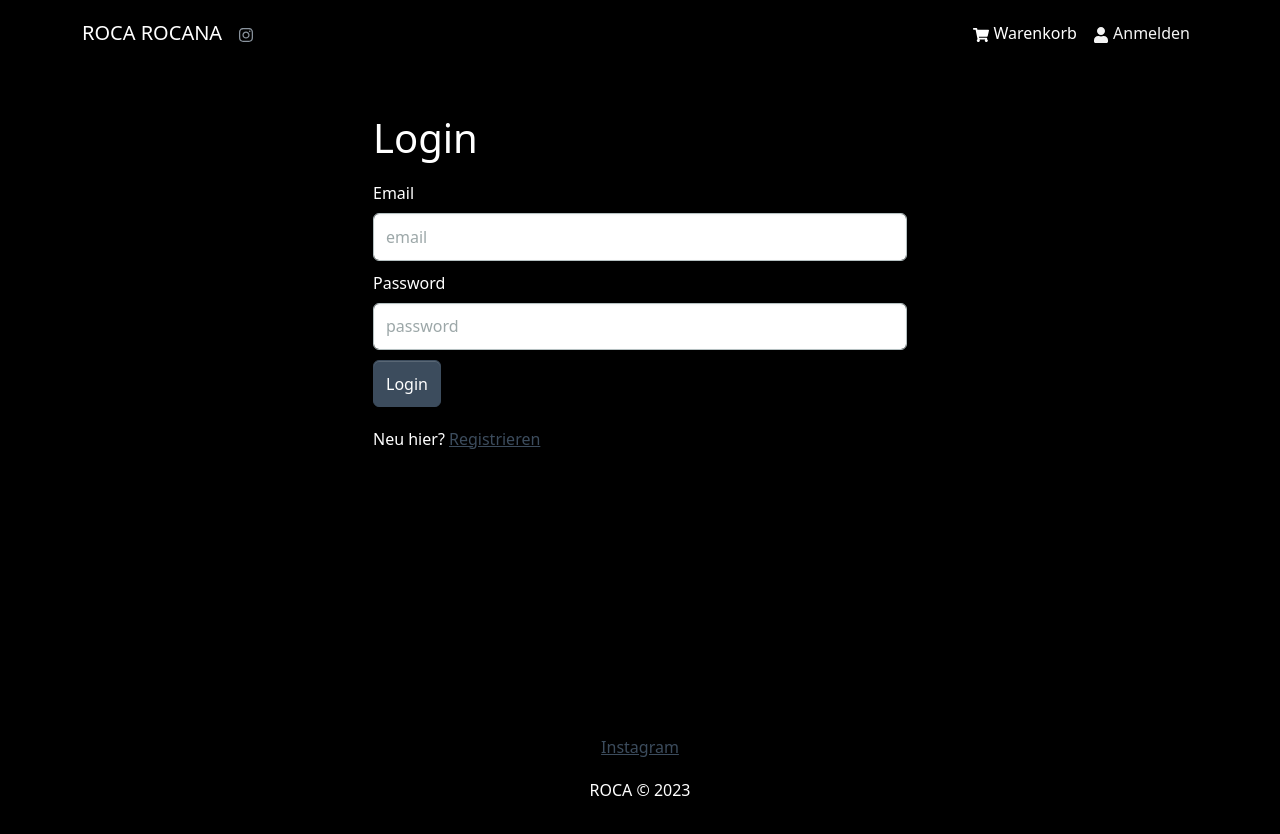
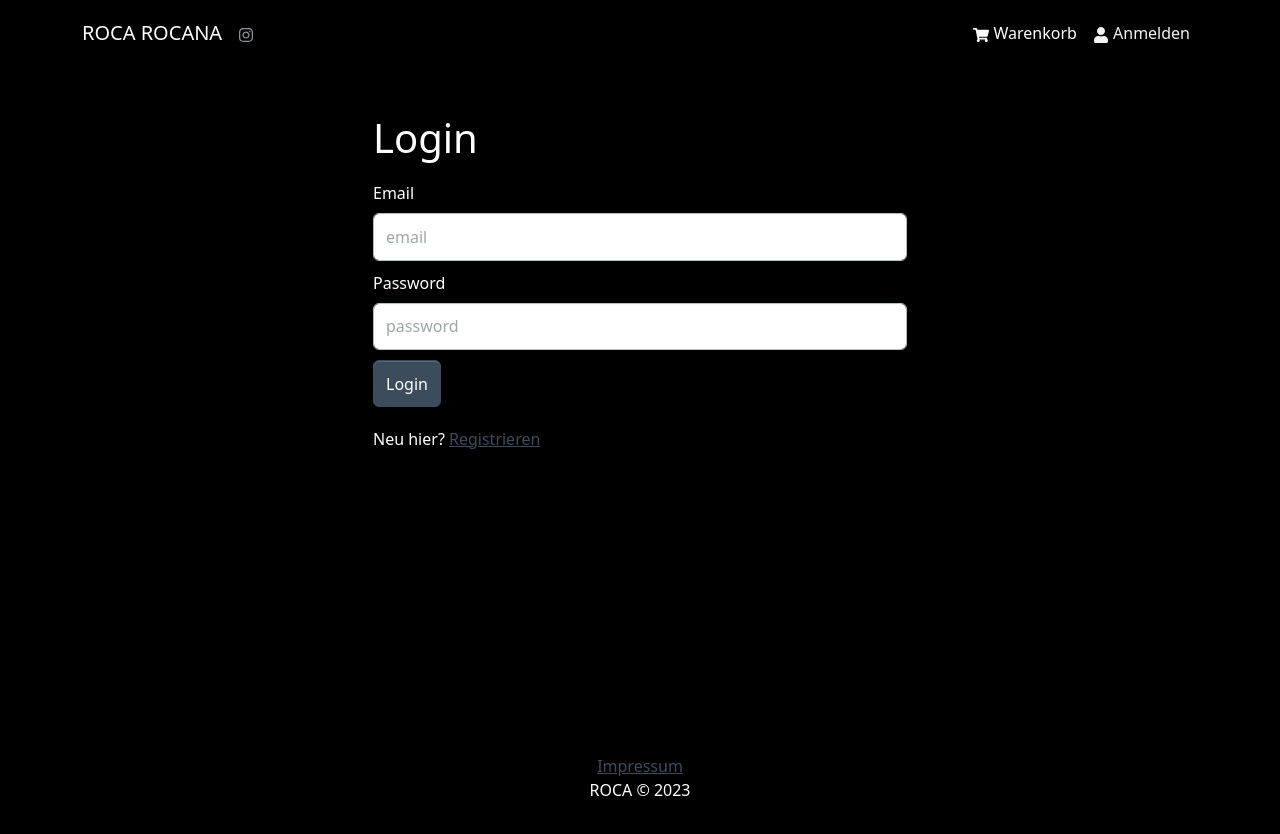
Before and after one commit to blncdn/rocashoptest3, a React (Create React App) app in the folder frontend/: page /login in a window 1280 px wide. Shown: the top 834 px of the page. Built offline with nearby package versions, Linux system fonts and the light colour scheme.

Commit message:
Footer.jsx

```diff
--- a/frontend/src/components/Footer.jsx
+++ b/frontend/src/components/Footer.jsx
@@ -7,8 +7,11 @@ const Footer = () => {
     <footer>
       <Container>
         <Row>
-          <ul class="instLink"><a href="http://instagram.com/rocarokana">Instagram</a></ul>
           <Col className='text-center py-3'>
+            <ul class="instLink">
+              <a href="/impressum">Impressum
+              </a>
+            </ul>
             <p>ROCA &copy; {currentYear}</p>
           </Col>
         </Row>
```
